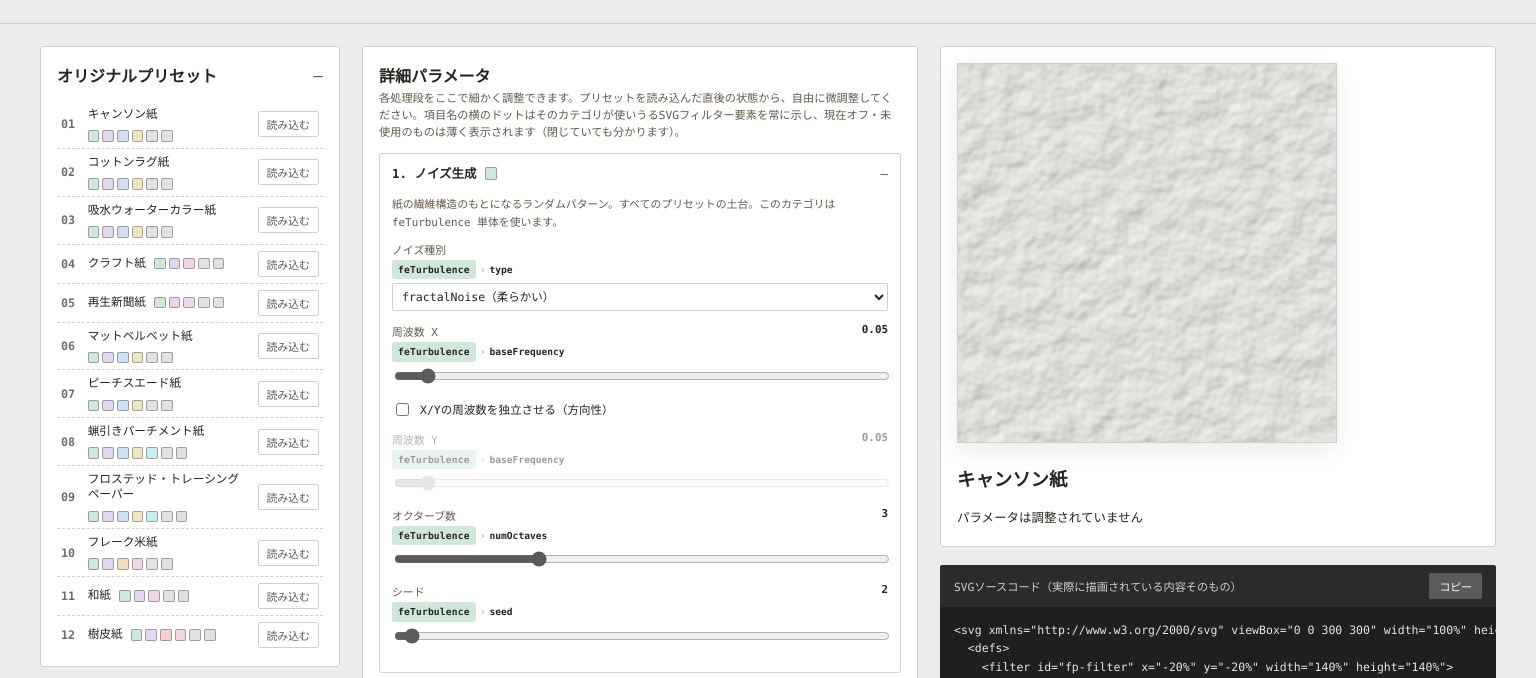
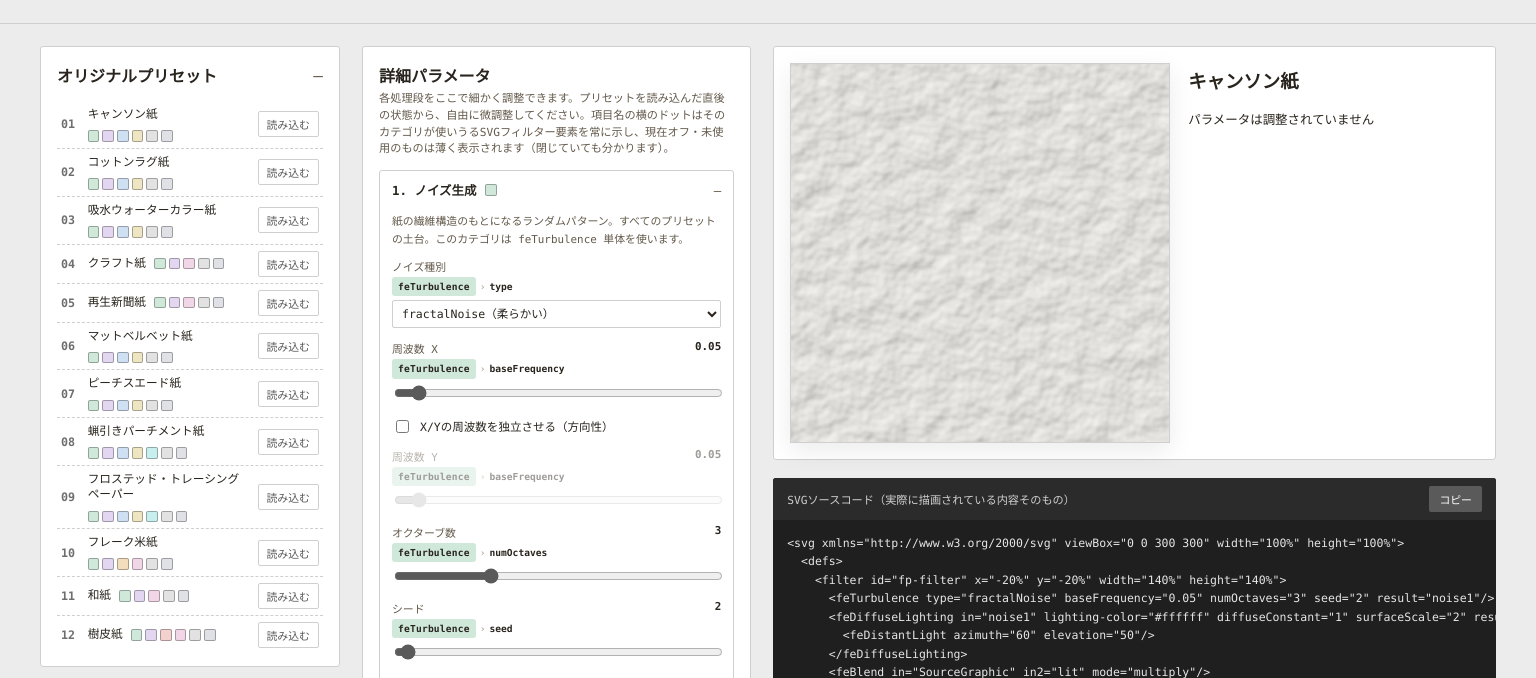
Before and after one commit to tksh/paper-grain-lab, a plain HTML site: page src/index.html in a window 1536 px wide. Shown: the part 81-759 px from the top of the page. Drawn offline with Linux system fonts and the light colour scheme.

Commit message:
style(css): narrow detailed params pane to 70% and widen preview pane
- Split the wide-screen workspace grid 70/30 between the Detailed
  Parameters column and the preview column so the preview fills the
  space freed by narrowing the params pane

```diff
--- a/src/css/styles.css
+++ b/src/css/styles.css
@@ -78,7 +78,7 @@ header.top p{
 }
 @media (min-width: 1400px){
   .workspace{
-    grid-template-columns: 300px minmax(0,1fr) minmax(0,1fr);
+    grid-template-columns: 300px minmax(0,.7fr) minmax(0,1.3fr);
     grid-template-areas: "rail params preview";
   }
 }
```
